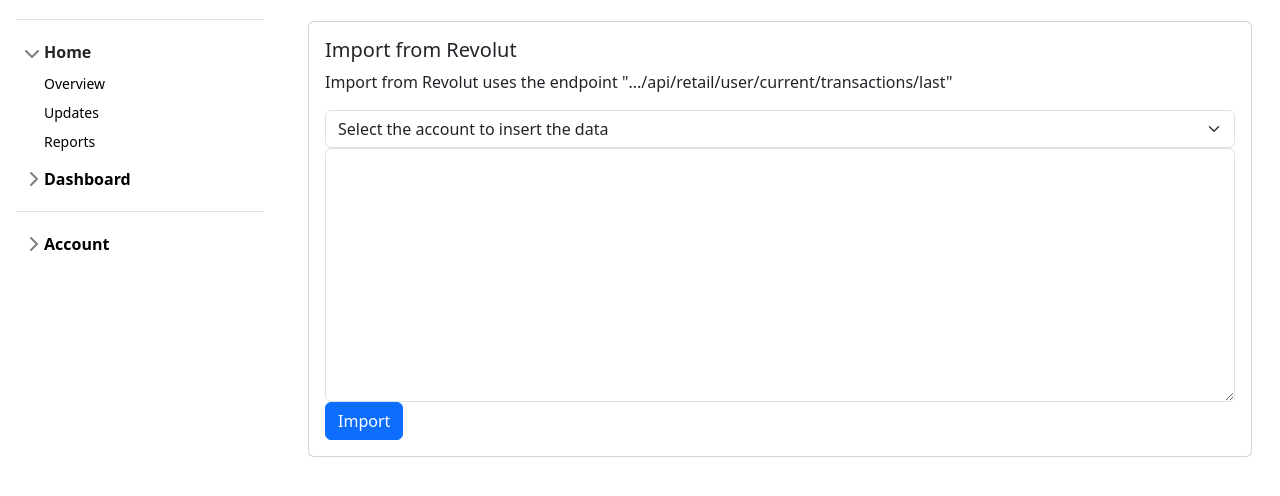
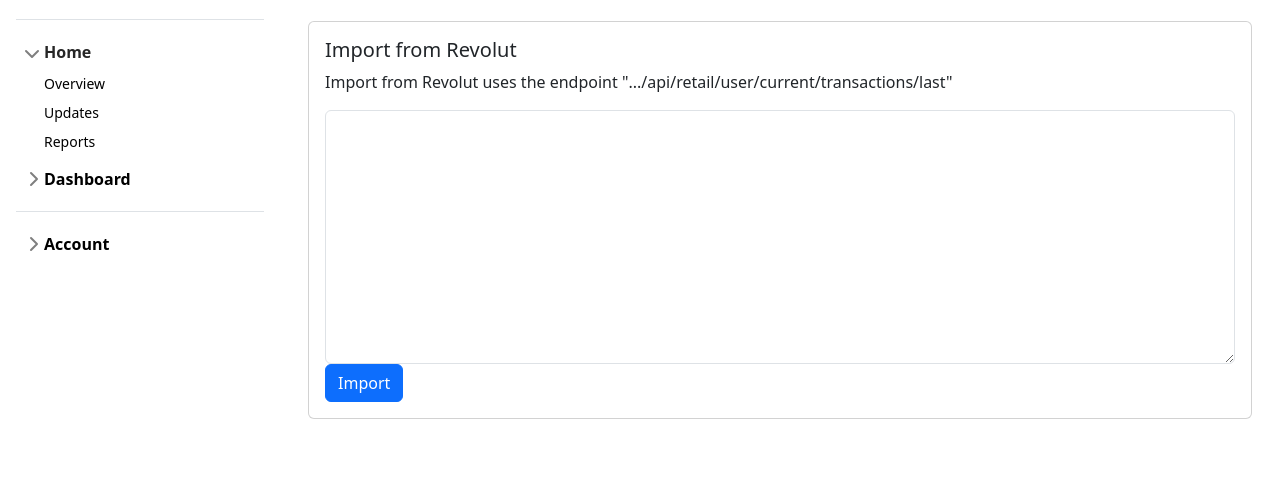
Before and after one commit to agpetrovici/finance-board, a Flask app: page /imports/revolut in a window 1280 px wide. Shown: the part 43-539 px from the top of the page. Run offline with Flask 3, Linux system fonts and the light colour scheme; some libraries are stand-ins or nearby versions.

Commit message:
refactor: simplify Revolut import process by removing account selection

```diff
--- a/app/backend/routes/imports/imports.py
+++ b/app/backend/routes/imports/imports.py
@@ -149,8 +149,7 @@ def import_from_binance() -> tuple[Response, int]:
 
 @bp.route("/revolut")
 def import_revolut() -> str:
-    accounts = Account.query.all()
-    return render_template("imports/tpl_revolut.html", accounts=accounts)
+    return render_template("imports/tpl_revolut.html")
 
 
 @bp.route("/from-revolut", methods=["POST"])
@@ -159,16 +158,10 @@ def import_from_revolut() -> tuple[Response, int]:
     if data is None:
         return jsonify({"status": "error", "message": "No data received."}), 400
 
-    account_pk = data.get("accountPk")
     text = data.get("text")
 
-    if account_pk == "" or text == "":
+    if text == "":
         return jsonify({"status": "error", "message": "No account pk or text provided."}), 400
-
-    try:
-        account_pk = int(account_pk)
-    except ValueError:
-        return jsonify({"status": "error", "message": "Invalid account pk."}), 400
 
     try:
         data = json.loads(text)
--- a/app/backend/routes/imports/static/imports/js/script-revolut.js
+++ b/app/backend/routes/imports/static/imports/js/script-revolut.js
@@ -3,8 +3,7 @@ import { appendAlert } from "../../../../../../static/js/alerts.js";
 
 async function importRevolut() {
   let text = document.querySelector("#revolut-data").value;
-  let accountPk = document.querySelector("#account-pk").value;
-  let data = { text: text, accountPk: accountPk };
+  let data = { text: text };
   try {
     let response = await sendJSONgetJSON("/imports/from-revolut", data);
     appendAlert(response.message, "success");
--- a/app/backend/routes/imports/templates/imports/tpl_revolut.html
+++ b/app/backend/routes/imports/templates/imports/tpl_revolut.html
@@ -14,7 +14,6 @@
                 <div class="card-body">
                     <h5 class="card-title">Import from Revolut</h5>
                     <p>Import from Revolut uses the endpoint ".../api/retail/user/current/transactions/last"</p>
-                    {{ generate_account_options(accounts) }}
                     <textarea class="form-control" id="revolut-data" rows="10"></textarea>
                     <button class="btn btn-primary" id="revolut-import">Import</button>
                 </div>
```
